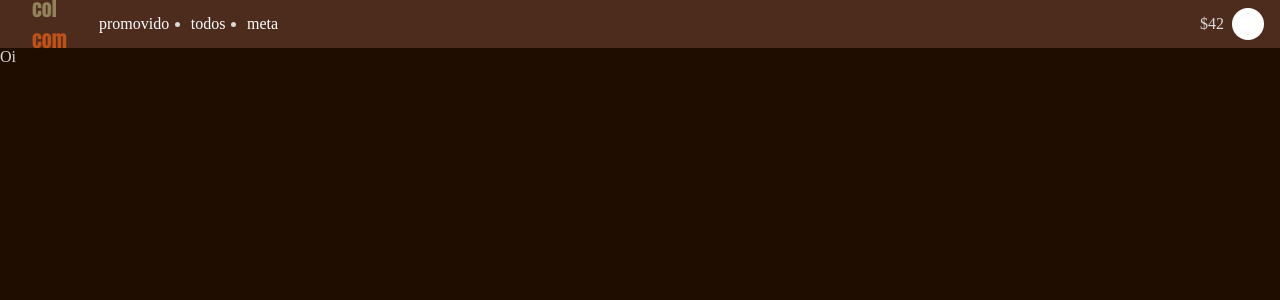
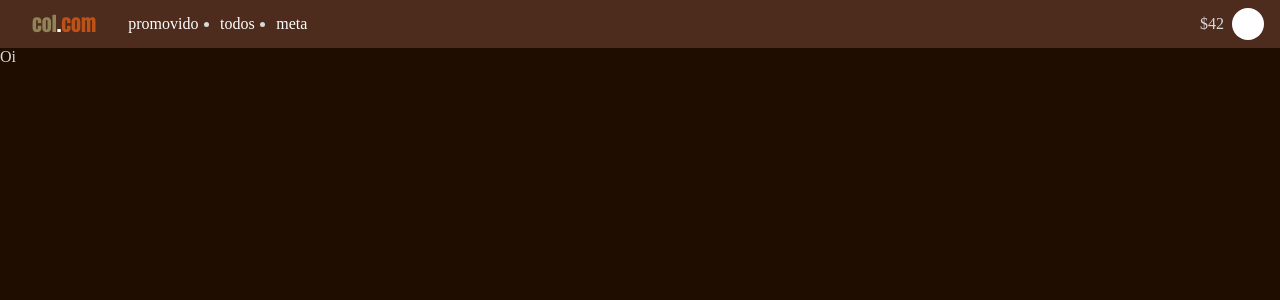
Before and after one commit to joallace/colcom, a React (Vite) app: page / in a window 1280 px wide. Shown: the top 300 px of the page. Built offline with nearby package versions, Linux system fonts and the light colour scheme; some icons are missing.

Commit message:
refactor: remove state isDesktop and create a flex container

```diff
--- a/src/components/Icon.jsx
+++ b/src/components/Icon.jsx
@@ -1,9 +1,8 @@
-export default function Icon({ isDesktop = true }) {
+export default function Icon() {
     return (
-        <>
-            col
-            <span style={{ color: 'white' }}>{isDesktop ? "." : <br />}</span>
+        <span style={{ display: 'flex', flexWrap: 'wrap', color: '#91825a', lineHeight: '1.2rem' }}>col
+            <span style={{ color: 'white' }}>.</span>
             <span style={{ color: '#BC5217' }}>com</span>
-        </>
+        </span>
     )
 }
```
